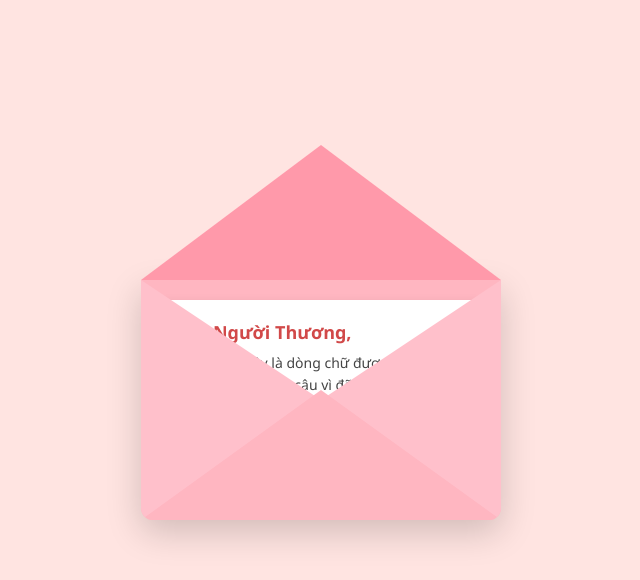
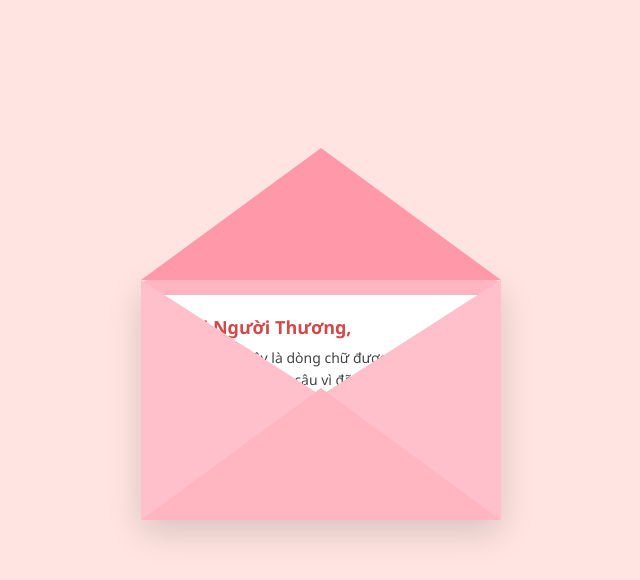
Before and after one commit to haimyiuanh/thu-tinh-dinh-ky-cho-tinh-iu-cua-doi-tui-, a plain HTML site: page index.html in a window 1280 px wide. Both pictures are taken after a click on the element 640 px from the left and 400 px from the top of the page. Shown: the whole page, without its empty margins (319-959 px from the left). Drawn offline with Linux system fonts and the light colour scheme.

Commit message:
Refactor envelope styles and improve structure

```diff
--- a/style.css
+++ b/style.css
@@ -1,7 +1,7 @@
 :root {
     --env-color: #ffb6c1;  /* Hồng bì thư chính */
-    --env-dark: #ff99aa;   /* Hồng đậm làm nắp & viền tạo khối */
-    --env-light: #ffc0cb;  /* Hồng sáng cho 2 cánh bên */
+    --env-dark: #ff99aa;   /* Hồng đậm làm nắp */
+    --env-light: #ffc0cb;  /* Hồng sáng cho 2 bên cánh */
     --letter-bg: #ffffff;
 }
 
@@ -21,102 +21,96 @@ body {
     font-family: 'Segoe UI', Tahoma, Geneva, Verdana, sans-serif;
 }
 
-/* 1. TĂNG KÍCH THƯỚC BÌ THƯ TO VÀ RÕ RÀNG HƠN */
+/* Khung chứa bì thư - Tăng kích thước to rõ ràng */
 .envelope-wrapper {
     position: relative;
-    width: 360px; /* Tăng từ 320px lên 360px */
-    height: 240px; /* Tăng từ 220px lên 240px */
+    width: 360px;
+    height: 240px;
     cursor: pointer;
     perspective: 1000px;
 }
 
+/* Thân bì thư */
 .envelope {
     position: relative;
     width: 100%;
     height: 100%;
-    background-color: var(--env-color);
-    box-shadow: 0 12px 35px rgba(0,0,0,0.18);
-    border-radius: 0 0 12px 12px;
+    background-color: var(--env-color); /* Đồng bộ màu nền che vết hở */
+    box-shadow: 0 12px 35px rgba(0,0,0,0.15);
+    border-radius: 8px;
 }
 
-/* 2. SỬA THỨ TỰ LỚP (Z-INDEX) & ĐẢM BẢO KÍN ĐÁO */
+/* ================= SỬA LẠI TOÀN BỘ CÁC LỚP BẰNG CLIP-PATH (KÍN ĐÁO) ================= */
 
-/* Lớp đáy bì thư (Mặt sau) - z-index: 1 */
-
-/* Lá thư nằm ở giữa - Mặc định giấu kín bên dưới (z-index: 2) */
-.letter {
-    position: absolute;
-    bottom: 10px;
-    left: 15px;
-    width: 330px;
-    height: 210px;
-    background-color: var(--letter-bg);
-    border-radius: 6px;
-    padding: 20px;
-    box-shadow: 0 2px 10px rgba(0,0,0,0.08);
-    z-index: 2; /* Đứng sau nắp, cánh và mặt trước */
-    transition: transform 0.6s ease-in-out, z-index 0.1s ease 0.3s;
-    overflow: hidden;
-}
-
-/* Tạo 2 cánh tam giác hai bên để bì thư KÍN HOÀN TOÀN (z-index: 3) */
+/* Cánh trái bì thư (Lớp dưới - z-index: 2) */
 .envelope::before {
     content: '';
     position: absolute;
     top: 0;
     left: 0;
-    width: 0;
-    height: 0;
-    border-top: 120px solid transparent;
-    border-bottom: 120px solid transparent;
-    border-left: 180px solid var(--env-light);
-    z-index: 3;
-    border-radius: 0 0 0 12px;
+    width: 100%;
+    height: 100%;
+    background-color: var(--env-light);
+    clip-path: polygon(0 0, 52% 50%, 0 100%); /* Cắt thành hình tam giác trái */
+    z-index: 2;
 }
+
+/* Cánh phải bì thư (Lớp dưới - z-index: 2) */
 .envelope::after {
     content: '';
     position: absolute;
     top: 0;
     right: 0;
-    width: 0;
-    height: 0;
-    border-top: 120px solid transparent;
-    border-bottom: 120px solid transparent;
-    border-right: 180px solid var(--env-light);
-    z-index: 3;
-    border-radius: 0 0 12px 0;
+    width: 100%;
+    height: 100%;
+    background-color: var(--env-light);
+    clip-path: polygon(100% 0, 48% 50%, 100% 100%); /* Cắt thành hình tam giác phải */
+    z-index: 2;
 }
 
-/* Mặt trước bì thư (Hình tam giác dưới đáy hất lên - z-index: 4) */
+/* Mặt trước bì thư (Tam giác dưới đáy hất lên - z-index: 3) */
 .front {
     position: absolute;
     bottom: 0;
     left: 0;
-    width: 0;
-    height: 0;
-    border-left: 180px solid transparent;
-    border-right: 180px solid transparent;
-    border-bottom: 130px solid var(--env-color);
-    z-index: 4;
-    border-radius: 0 0 12px 12px;
+    width: 100%;
+    height: 100%;
+    background-color: var(--env-color);
+    clip-path: polygon(0 100%, 50% 45%, 100% 100%); /* Tam giác đáy đè lên 2 cánh */
+    z-index: 3;
 }
 
-/* Nắp bì thư lật xuống che toàn bộ (Mặc định trên cùng - z-index: 5) */
+/* Nắp bì thư lật xuống (Mặc định trên cùng che hết - z-index: 4) */
 .flap {
     position: absolute;
     top: 0;
     left: 0;
-    width: 0;
-    height: 0;
-    border-left: 180px solid transparent;
-    border-right: 180px solid transparent;
-    border-top: 135px solid var(--env-dark);
+    width: 100%;
+    height: 100%;
+    background-color: var(--env-dark);
+    clip-path: polygon(0 0, 50% 55%, 100% 0); /* Tam giác nắp chúi xuống khít khao */
     transform-origin: top;
     transition: transform 0.4s ease 0.1s, z-index 0.1s ease 0.1s;
-    z-index: 5;
+    z-index: 4;
 }
 
-/* 3. NỘI DUNG LÁ THƯ & FIX KHUẤT CHỮ */
+/* Lá thư màu trắng (NẰM DƯỚI CÙNG BAN ĐẦU - z-index: 1) */
+.letter {
+    position: absolute;
+    bottom: 5px;
+    left: 15px;
+    width: 330px;
+    height: 220px;
+    background-color: var(--letter-bg);
+    border-radius: 6px;
+    padding: 20px;
+    box-shadow: 0 2px 10px rgba(0,0,0,0.05);
+    z-index: 1; /* Nằm dưới toàn bộ các lớp nắp và cánh */
+    transition: transform 0.6s ease-in-out, z-index 0.1s ease 0.3s;
+    overflow: hidden;
+}
+
+/* Nội dung lá thư & Xử lý chữ số trang */
 .letter-pages {
     position: relative;
     width: 100%;
@@ -140,30 +134,30 @@ body {
 .page p { font-size: 14px; line-height: 1.6; color: #444; }
 .page .signature { text-align: right; font-style: italic; margin-top: 5px; }
 
-/* Đẩy chữ số trang xuống sát đáy và tăng khoảng cách */
+/* Hiện rõ chữ số trang, đẩy sát đáy */
 .page-number {
     font-size: 12px;
     color: #aeaeae;
     text-align: center;
     padding-top: 5px;
-    border-top: 1px dashed #eee; /* Tạo đường gạch nhẹ phân cách cho đẹp */
+    border-top: 1px dashed #eee;
 }
 
 .page-2 { transform: rotateY(180deg); }
 
 /* ================= TRẠNG THÁI HIỆU ỨNG (ANIMATION) ================= */
 
-/* Bước 1: Mở nắp -> Nắp lật lên và lùi về sau */
+/* Bước 1: Mở nắp -> Nắp lật ngược lên 180 độ ra phía sau */
 .envelope.open .flap {
     transform: rotateX(180deg);
-    z-index: 1;
+    z-index: 1; /* Chui xuống dưới cùng */
     transition: transform 0.4s ease, z-index 0.1s ease;
 }
 
-/* Bước 2: Rút thư -> Lá thư nhảy lên trên cùng (z-index: 10) và đẩy cao hẳn lên */
+/* Bước 2: Rút thư -> Lá thư bay lên trên cùng đè lên mặt trước (z-index: 10) */
 .envelope.letter-out .letter {
-    transform: translateY(-160px); /* Đẩy cao hẳn lên để không bị khuất chữ */
-    z-index: 10; /* Nhảy lên trên tất cả các lớp mặt trước và cánh */
+    transform: translateY(-165px); /* Đẩy cao lên hẳn để thấy rõ chân thư */
+    z-index: 10;
 }
 
 /* Bước 3: Lật trang */
```
